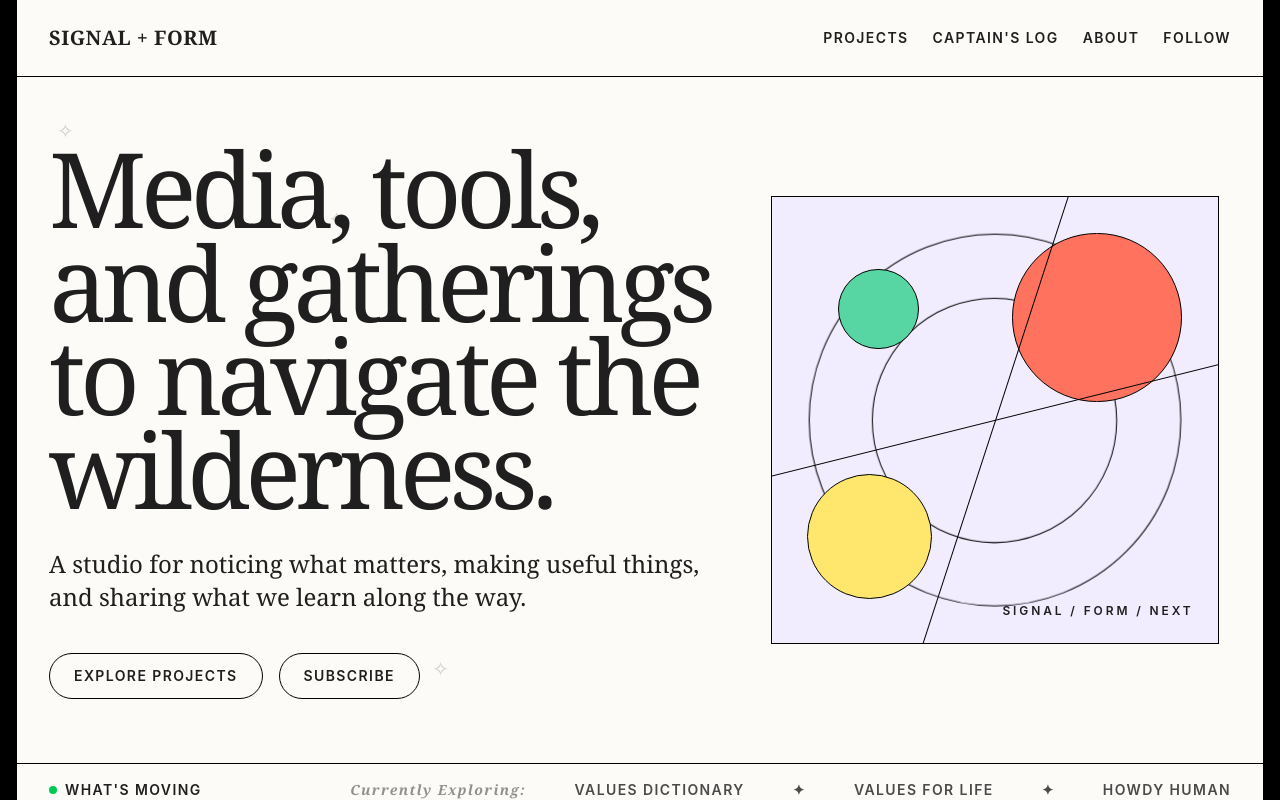
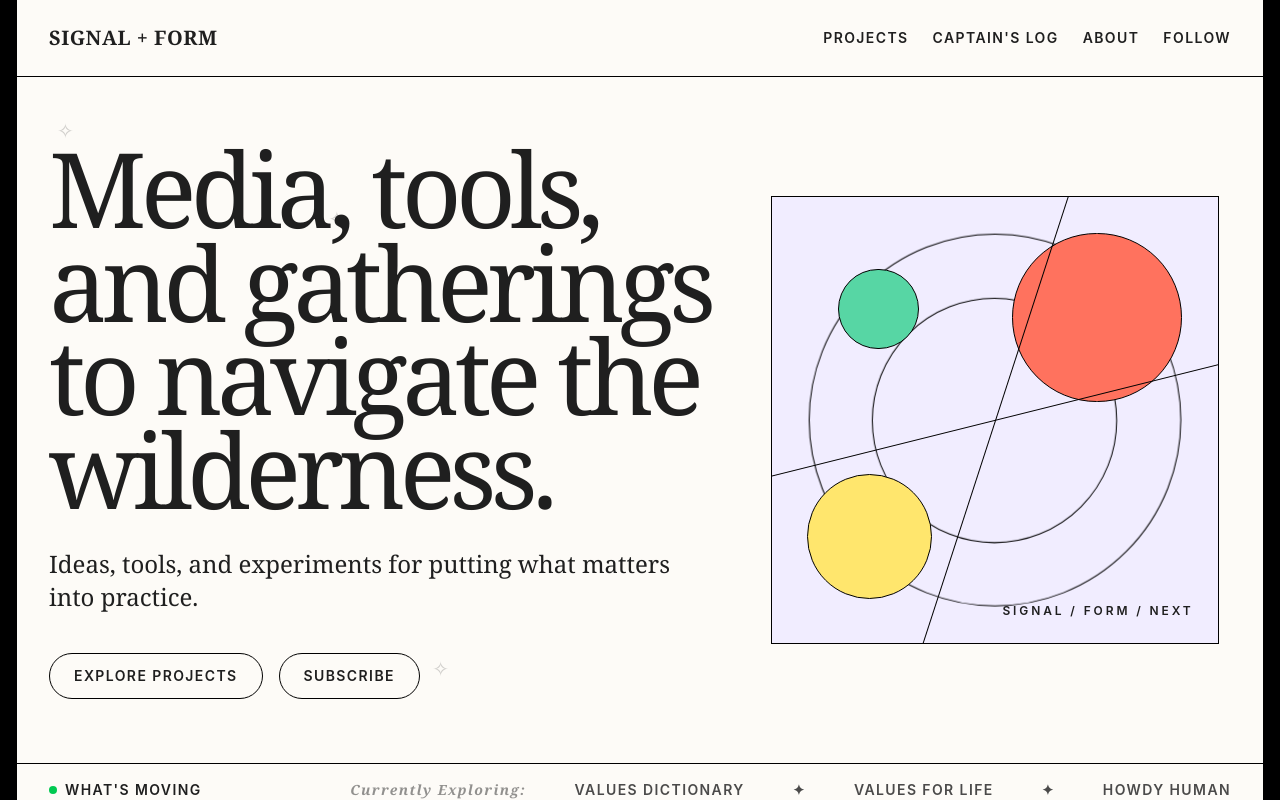
Before and after one commit to HelloSimone91/SignalandFormMedia, a React (Vite) app: page / in a window 1280 px wide. Shown: the top 800 px of the page. Built offline with nearby package versions, Linux system fonts and the light colour scheme.

Commit message:
Refine studio introduction

```diff
--- a/src/components/Hero.jsx
+++ b/src/components/Hero.jsx
@@ -13,7 +13,7 @@ const Hero = () => {
           Media, tools, and gatherings to navigate the wilderness.
         </h1>
         <p className="text-xl md:text-2xl mb-10 max-w-2xl font-serif leading-snug">
-          A studio for noticing what matters, making useful things, and sharing what we learn along the way.
+          Ideas, tools, and experiments for putting what matters into practice.
         </p>
         <div className="flex flex-col sm:flex-row gap-4">
           <a href="#projects" className="border border-black rounded-full px-6 py-3 font-semibold uppercase text-sm tracking-widest hover:bg-black hover:text-cream transition-colors inline-block text-center">
```
